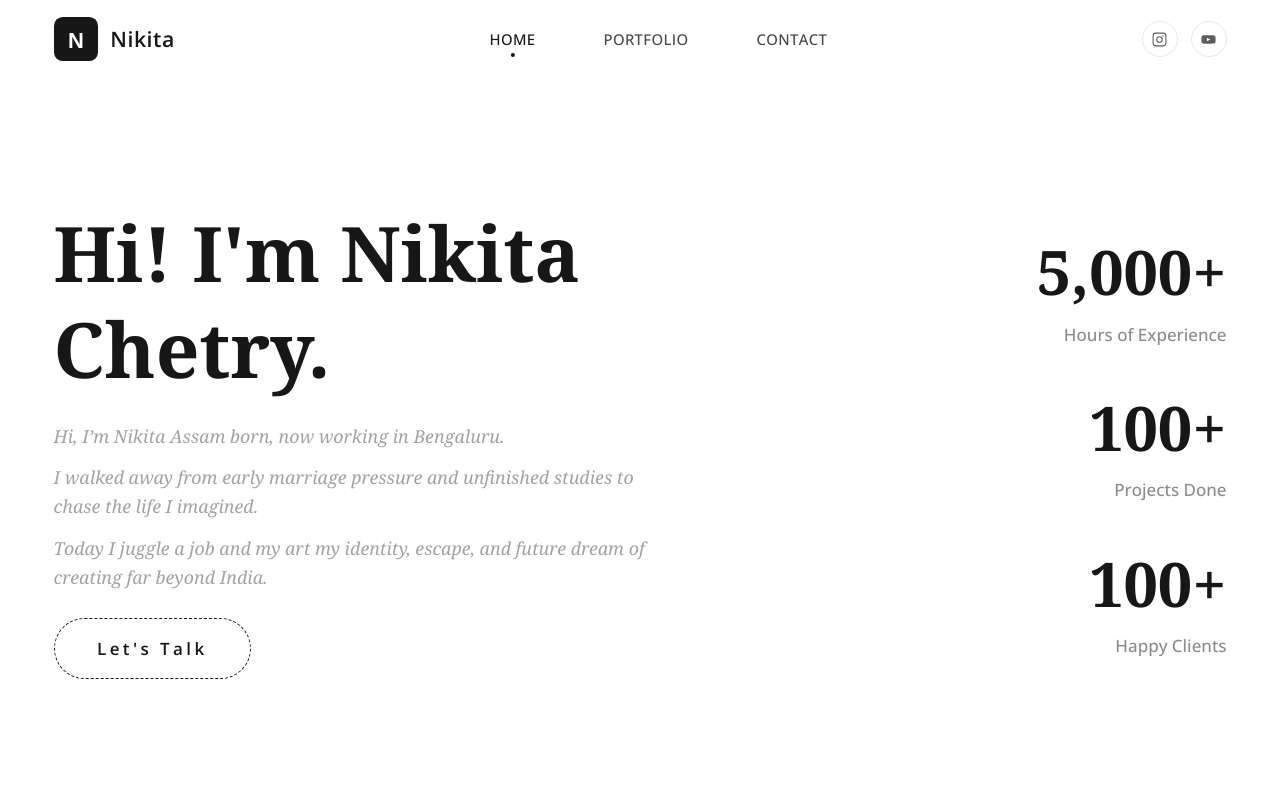
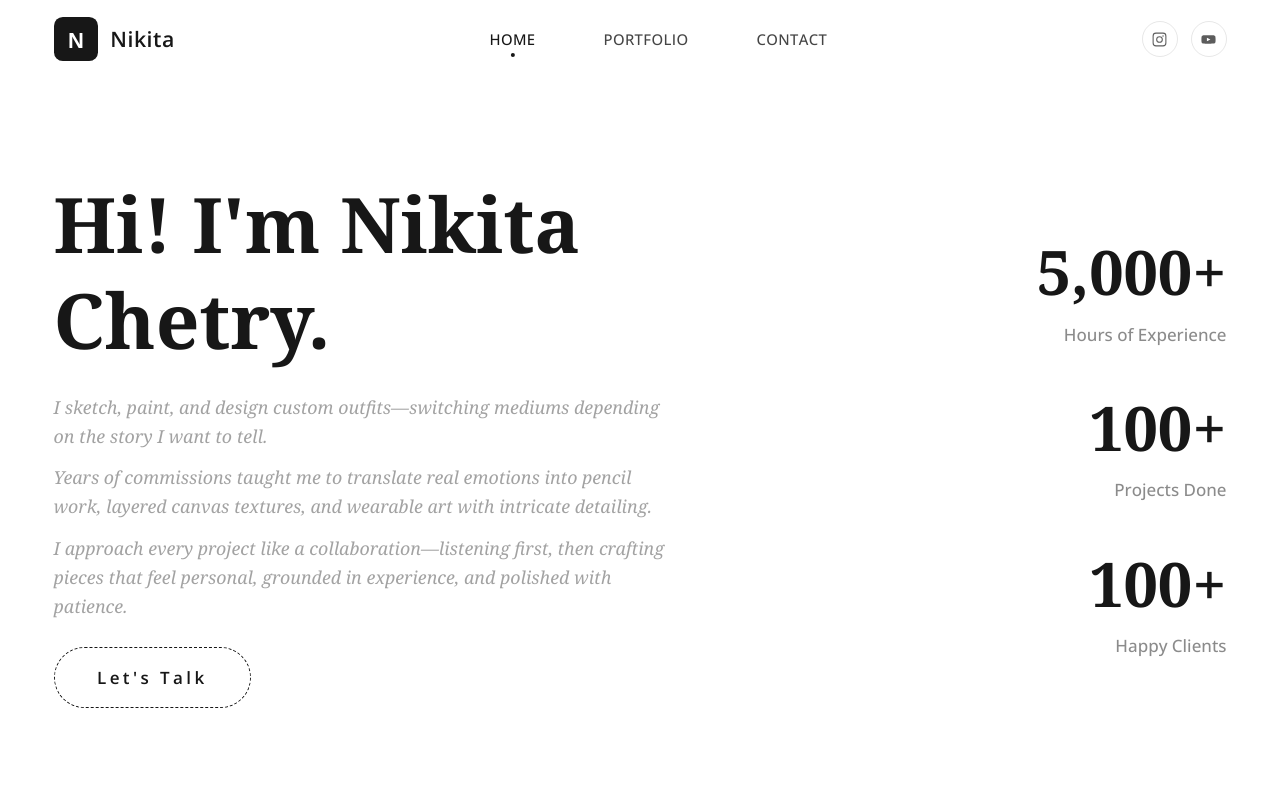
Before and after one commit to dev-stroke/nikita-portfolio, a Next.js app: page / in a window 1280 px wide. Shown: the top 800 px of the page. Built offline with nearby package versions, Linux system fonts and the light colour scheme.

Commit message:
minor changes

```diff
--- a/components/Hero.tsx
+++ b/components/Hero.tsx
@@ -149,13 +149,15 @@ export default function Hero() {
             isVisible ? 'opacity-100 translate-y-0' : 'opacity-0 translate-y-4'
           }`}>
             <p>
-              Hi, I’m Nikita Assam born, now working in Bengaluru.
+              I sketch, paint, and design custom outfits—switching mediums depending on the story I want to tell.
             </p>
             <p>
-              I walked away from early marriage pressure and unfinished studies to chase the life I imagined.
+              Years of commissions taught me to translate real emotions into pencil work, layered canvas textures,
+              and wearable art with intricate detailing.
             </p>
             <p>
-              Today I juggle a job and my art my identity, escape, and future dream of creating far beyond India.
+              I approach every project like a collaboration—listening first, then crafting pieces that feel
+              personal, grounded in experience, and polished with patience.
             </p>
           </div>
           <div className={`flex flex-col items-center gap-4 sm:flex-row sm:justify-center lg:justify-start transition-all duration-1000 delay-300 ${
```
